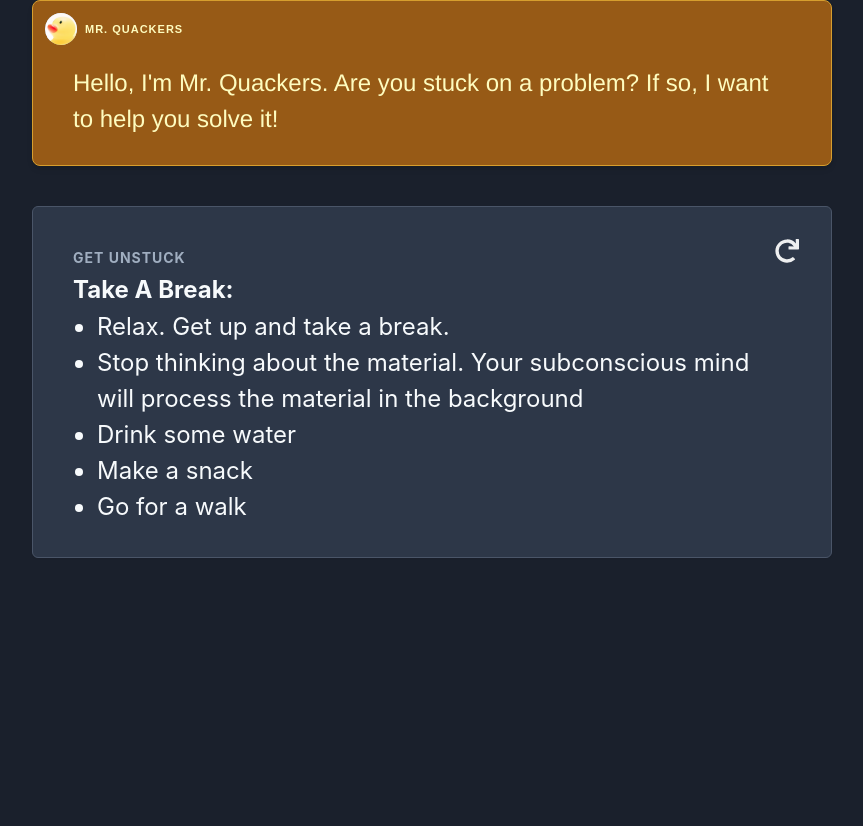
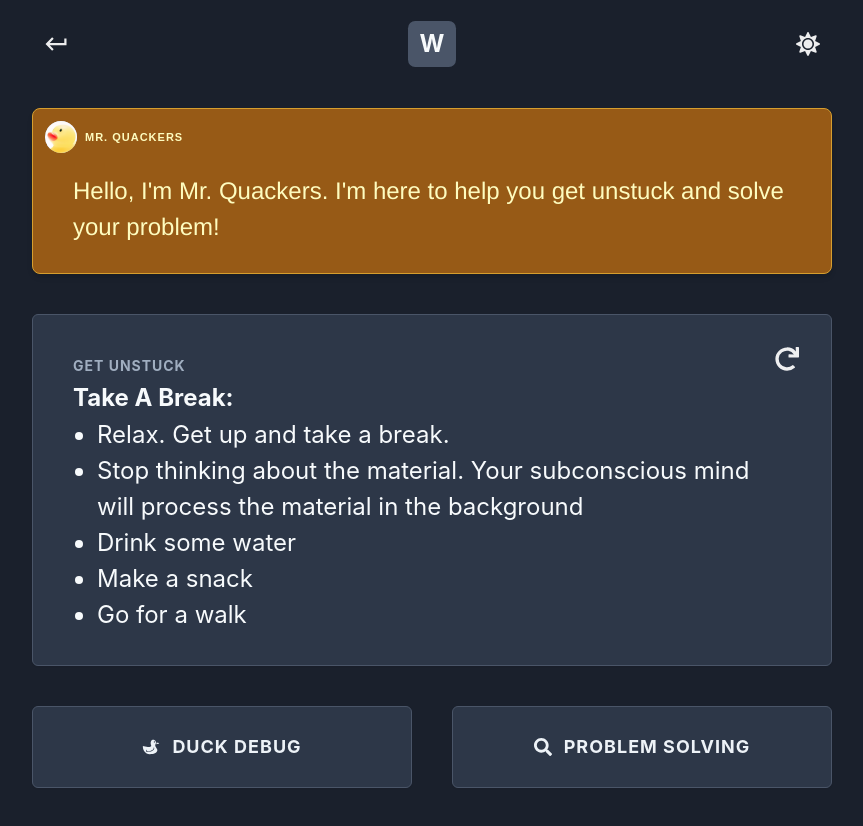
Before and after one commit to Philosocode/workflows, a React (Create React App) app: page /get-unstuck in a window 1280 px wide. Shown: the top 826 px of the page, without its empty margins (208-1071 px from the left). Before the commit the page ends 800 px from the top, so only its background shows below. Built offline with nearby package versions, Linux system fonts and the light colour scheme; what react-mde, showdown would draw is missing.

Commit message:
Create get unstuck step

```diff
--- a/src/consume/components/study-menu.component.tsx
+++ b/src/consume/components/study-menu.component.tsx
@@ -58,7 +58,7 @@ export function StudyMenu() {
           </Link>
         </Tooltip>
         <Link
-          to={{ pathname: "/duck-debug/1", state: { from: location.pathname } }}
+          to={{ pathname: "/get-unstuck", state: { from: location.pathname } }}
         >
           <CardButton icon={AiOutlineExclamationCircle}>I'm Stuck</CardButton>
         </Link>
--- a/src/duck-debug/components/duck-debug-navbar.component.tsx
+++ b/src/duck-debug/components/duck-debug-navbar.component.tsx
@@ -1,30 +1,19 @@
-import { useAppSelector } from "shared/redux/store";
-import { selectRedirectUrl } from "step/step.slice";
-
 import { AppNavbar } from "navbar/components/app-navbar.component";
-import { StudyBlockCounter } from "consume/components/study-block-counter.component";
 import { ToggleThemeButton } from "navbar/components/toggle-theme-button.component";
 import { GoBackModal } from "modal/components/go-back-modal.component";
 
 export function DuckDebugNavbar() {
-  const redirectUrl = useAppSelector(selectRedirectUrl);
-
   return (
     <AppNavbar
       leftSlot={
         <>
           <GoBackModal
-            redirectUrl={redirectUrl}
+            redirectUrl="/get-unstuck"
             text="Are you sure you want to exit Duck Debug?"
           />
         </>
       }
-      rightSlot={
-        <>
-          <ToggleThemeButton />
-          <StudyBlockCounter />
-        </>
-      }
+      rightSlot={<ToggleThemeButton />}
     />
   );
 }
--- a/src/duck-debug/steps/duck-debug-finish.component.tsx
+++ b/src/duck-debug/steps/duck-debug-finish.component.tsx
@@ -1,12 +1,7 @@
-import { useAppSelector } from "shared/redux/store";
-import { selectRedirectUrl } from "step/step.slice";
-
 import { DuckDebugWorkflowStep } from "duck-debug/components/duck-debug-workflow-step.component";
 import { CardButtonGrid } from "shared/components/button/card-button-grid.component";
 
 export function DuckDebugFinish() {
-  const redirectUrl = useAppSelector(selectRedirectUrl);
-
   return (
     <>
       <DuckDebugWorkflowStep
@@ -15,7 +10,7 @@ export function DuckDebugFinish() {
         buttons={
           <CardButtonGrid
             buttons={[
-              { text: "Exit", color: "green", to: redirectUrl },
+              { text: "Exit", color: "green", to: "/get-unstuck" },
               { text: "Restart", to: "duck-debug/1" },
             ]}
           />
--- a/src/duck-debug/steps/duck-debug-setup.component.tsx
+++ b/src/duck-debug/steps/duck-debug-setup.component.tsx
@@ -1,25 +1,21 @@
 import { Box } from "@chakra-ui/react";
 
 import { DUCK_DEBUG_BASE_PATH } from "duck-debug/routes/duck-debug.routes";
-import { useSetRedirectUrl } from "shared/hooks/use-set-redirect-url.hook";
 
 import { CardButtonGrid } from "shared/components/button/card-button-grid.component";
 import { DuckDebugWorkflowStep } from "duck-debug/components/duck-debug-workflow-step.component";
 import { Messages } from "message/components/messages.component";
 
 export function DuckDebugSetup() {
-  useSetRedirectUrl();
-
   return (
     <DuckDebugWorkflowStep
       editor={{ showEditor: false }}
       message={
         <Messages>
           <Box>
-            Hi, I'm Mr. Quackers, the rubber duck. I'm here to help you get
-            un-stuck!
+            Just one question before we start. Do you need help with
+            programming?
           </Box>
-          <Box>Just one question. Do you need help with programming?</Box>
         </Messages>
       }
       buttons={
--- /dev/null
+++ b/src/get-unstuck/components/get-unstuck-navbar.component.tsx
@@ -0,0 +1,28 @@
+import { useAppSelector } from "shared/redux/store";
+import { selectRedirectUrl } from "step/step.slice";
+
+import { AppNavbar } from "navbar/components/app-navbar.component";
+import { ToggleThemeButton } from "navbar/components/toggle-theme-button.component";
+import { GoBackModal } from "modal/components/go-back-modal.component";
+
+export function GetUnstuckNavbar() {
+  const redirectUrl = useAppSelector(selectRedirectUrl);
+
+  return (
+    <AppNavbar
+      leftSlot={
+        <>
+          <GoBackModal
+            redirectUrl={redirectUrl}
+            text="Do you want to exit this workflow?"
+          />
+        </>
+      }
+      rightSlot={
+        <>
+          <ToggleThemeButton />
+        </>
+      }
+    />
+  );
+}
--- a/src/get-unstuck/steps/get-unstuck.component.tsx
+++ b/src/get-unstuck/steps/get-unstuck.component.tsx
@@ -6,19 +6,30 @@ import { WorkflowStep } from "shared/components/step/workflow-step.component";
 import { quackers } from "avatar/data/quackers.avatar";
 import { RandoCard } from "shared/components/card/rando-card.component";
 import { getUnstuckPrompts } from "get-unstuck/shared/get-unstuck-prompts.data";
+import { CardButtonGrid } from "shared/components/button/card-button-grid.component";
+import { GiPlasticDuck } from "react-icons/gi";
+import { FaSearch } from "react-icons/fa";
 
 export function GetUnstuck() {
   useSetRedirectUrl();
 
   return (
     <WorkflowStep
+      buttons={
+        <CardButtonGrid
+          buttons={[
+            { text: "Duck Debug", to: "/duck-debug/1", icon: GiPlasticDuck },
+            { text: "Problem Solving", to: "/problem-solve/1", icon: FaSearch },
+          ]}
+        />
+      }
       messageProps={{
         avatar: quackers,
       }}
       message={
         <Box>
-          Hello, I'm Mr. Quackers. Are you stuck on a problem? If so, I want to
-          help you solve it!
+          Hello, I'm Mr. Quackers. I'm here to help you get unstuck and solve
+          your problem!
         </Box>
       }
     >
@@ -26,7 +37,7 @@ export function GetUnstuck() {
         ariaLabel="Get Unstuck"
         heading="Get Unstuck"
         values={getUnstuckPrompts}
-      ></RandoCard>
+      />
     </WorkflowStep>
   );
 }
--- a/src/problem-solving/components/problem-solving-finish.component.tsx
+++ b/src/problem-solving/components/problem-solving-finish.component.tsx
@@ -1,12 +1,7 @@
-import { selectRedirectUrl } from "step/step.slice";
-import { useAppSelector } from "shared/redux/store";
-
 import { CardButtonGrid } from "shared/components/button/card-button-grid.component";
 import { ProblemSolvingWorkflowStep } from "./problem-solving-workflow-step.component";
 
 export function ProblemSolvingFinish() {
-  const redirectUrl = useAppSelector(selectRedirectUrl);
-
   return (
     <ProblemSolvingWorkflowStep
       message="The End. Hope you found this useful!"
@@ -14,7 +9,7 @@ export function ProblemSolvingFinish() {
       buttons={
         <CardButtonGrid
           buttons={[
-            { text: "Exit", color: "green", to: redirectUrl },
+            { text: "Exit", color: "green", to: "/get-unstuck" },
             { text: "Restart", to: "/problem-solving/1" },
           ]}
         />
--- a/src/problem-solving/components/problem-solving-start.component.tsx
+++ b/src/problem-solving/components/problem-solving-start.component.tsx
@@ -1,15 +1,10 @@
 import { Box } from "@chakra-ui/react";
-
-import { useAppSelector } from "shared/redux/store";
-import { selectRedirectUrl } from "step/step.slice";
 
 import { Messages } from "message/components/messages.component";
 import { CardButtonGrid } from "shared/components/button/card-button-grid.component";
 import { ProblemSolvingWorkflowStep } from "./problem-solving-workflow-step.component";
 
 export function ProblemSolvingStart() {
-  const redirectUrl = useAppSelector(selectRedirectUrl);
-
   return (
     <ProblemSolvingWorkflowStep
       editor={{ showEditor: false }}
@@ -17,7 +12,7 @@ export function ProblemSolvingStart() {
         <CardButtonGrid
           buttons={[
             { text: "Begin", color: "green", to: "/problem-solving/2" },
-            { text: "Go Back", to: redirectUrl },
+            { text: "Go Back", to: "/get-unstuck" },
           ]}
         />
       }
--- a/src/shared/routes/root-router.component.tsx
+++ b/src/shared/routes/root-router.component.tsx
@@ -14,10 +14,11 @@ import { PreStudyNavbar } from "pre-study/components/pre-study-navbar.component"
 import { ProblemSolvingNavbar } from "problem-solving/components/problem-solving-navbar.component";
 import { PracticeQuestionsNavbar } from "practice-questions/components/practice-questions-navbar.component";
 import { GetUnstuck } from "get-unstuck/steps/get-unstuck.component";
+import { GetUnstuckNavbar } from "get-unstuck/components/get-unstuck-navbar.component";
 
 const navbarRoutes = [
   { path: "/consume/:currentStep", component: ConsumeNavbar },
-  { path: "/get-unstuck/:currentStep", component: DuckDebugNavbar, },
+  { path: "/get-unstuck", component: GetUnstuckNavbar },
   { path: "/duck-debug/:currentStep", component: DuckDebugNavbar },
   { path: "/pre-study/:currentStep", component: PreStudyNavbar },
   { path: "/problem-solving/:currentStep", component: ProblemSolvingNavbar },
```
